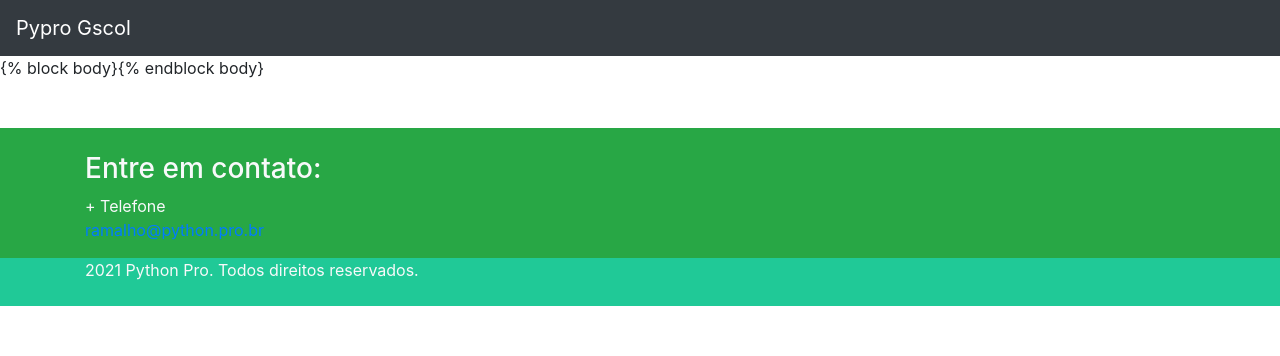
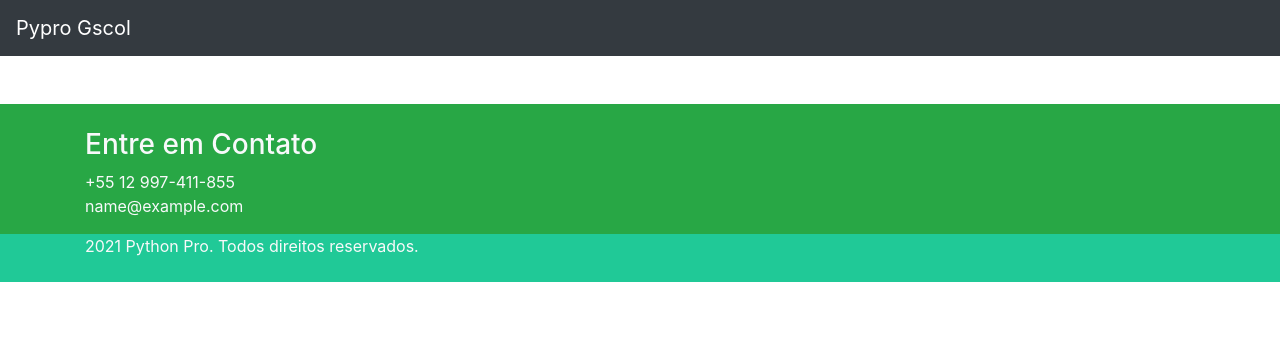
Before and after one commit to guisouco/curso-django-gsc, a Django app: template pypro/base/templates/base/base.html in a window 1280 px wide. Shown: the top 356 px of the page. Run offline with Django 3.2, Linux system fonts and the light colour scheme; the template is opened without the code that fills it: most values are stand-ins (such as "Sample title", 1, 10 or a date in 2020); some libraries are stand-ins or nearby versions.

Commit message:
Concertado erros de HTML

```diff
--- a/pypro/aperitivos/templates/aperitivos/video.html
+++ b/pypro/aperitivos/templates/aperitivos/video.html
@@ -1,14 +1,14 @@
 {% extends 'base/base.html' %}
 {% load static %}
-{% block title %}Pypro Gscol - Aperitivo {% endblock title %}
+{% block title %}Python Pro - Aperitivo{% endblock title %}
 {% block description %}Página com vídeo gratuito de Python{% endblock description %}
 {% block body %}
     <div class="container">
         <div class="row">
             <div class="col-md-12">
-			<h1 class="mt-4 mb-3">{{ video.titulo }}</h1>
+                <h1 class="mt-4 mb-3">{{ video.titulo | default:"Faltando Título" }}</h1>
                 <iframe src="https://player.vimeo.com/video/{{ video.vimeo_id }}" width="640" height="360" frameborder="0"
-							webkitallowfullscreen mozallowfullscreen allowfullscreen> </iframe>
+                        webkitallowfullscreen mozallowfullscreen allowfullscreen></iframe>
             </div>
         </div>
     </div>
--- a/pypro/aperitivos/views.py
+++ b/pypro/aperitivos/views.py
@@ -2,5 +2,9 @@ from django.shortcuts import render
 
 
 def video(request, slug):
-    video = {'titulo': 'Video Aperitivo: Motivação', 'vimeo_id': 251224475}
+    videos = {
+        'motivacao': {'titulo': 'Video Aperitivo: Motivação', 'vimeo_id': 251224475},
+        'instalacao-windows': {'titulo': 'Instalação Windows', 'vimeo_id': 251497668},
+    }
+    video = videos[slug]
     return render(request, 'aperitivos/video.html', context={'video': video})
--- a/pypro/base/templates/base/base.html
+++ b/pypro/base/templates/base/base.html
@@ -32,23 +32,23 @@
   </div>
  </nav>
 
-  {% block body}{% endblock body}
+{% block body %}{% endblock body %}
 
 
+</body>
 <footer class="main-footer mt-5 pt-4 text-light">
     <div class="container">
         <div class="row">
             <div class="col">
-				<h3>Entre em contato:</h3>
+                <h3>Entre em Contato</h3>
                 <address>
-					+ Telefone
+                    +55 12 997-411-855
                     <br/>
-					<a href="mailto:ramalho@python.pro.br">ramalho@python.pro.br</a>
+                    <a href="mailto:{{contato_email}}" class="text-light">{{contato_email}}</a>
                 </address>
             </div>
         </div>
     </div>
-	<div>
     <div class="rights pb-4">
         <div class="container">
             <div class="row">
@@ -58,8 +58,5 @@
             </div>
         </div>
     </div>
-	</div>
 </footer>
-
-  </body>
 </html>
```
Also changed, not shown: pypro/aperitivos/tests.py (+4 -4 lines), 1 other file. Lines whose indentation alone changed are shown as unchanged.
